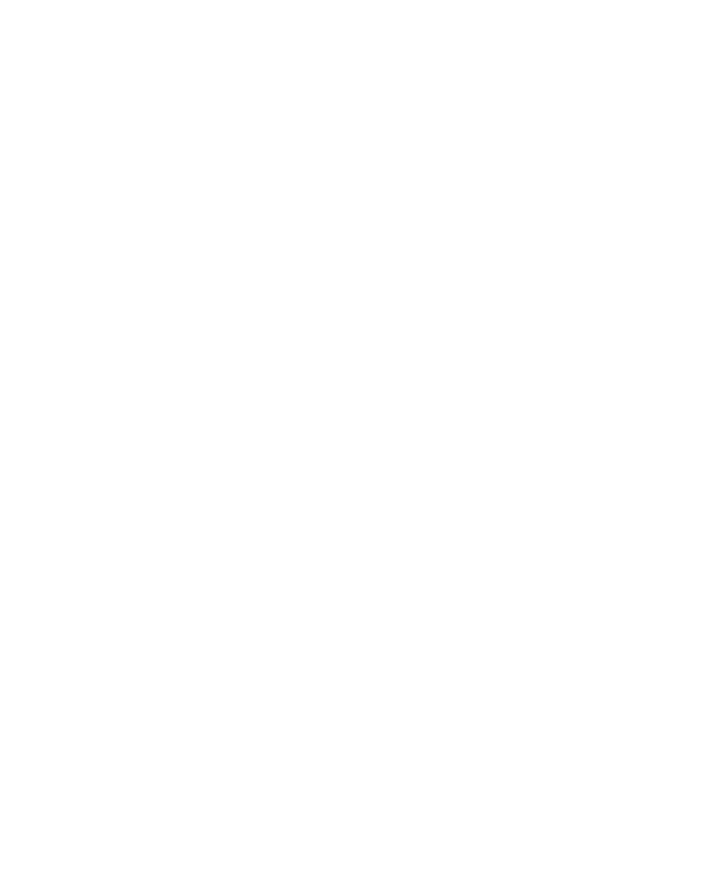
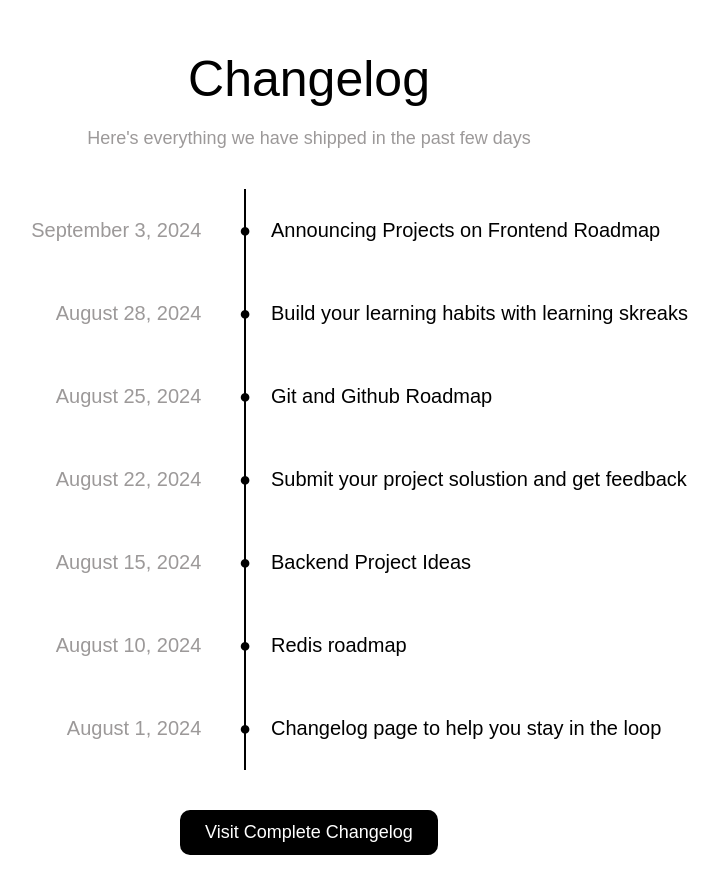
Before and after one commit to 0mar77/changelog-component, a plain HTML site: page index.html in a window 1280 px wide. Shown: the whole page, without its empty margins (331-1049 px from the left). Before the commit the page ends 800 px from the top, so only its background shows below. Drawn offline with Linux system fonts and the light colour scheme.

Commit message:
Completed project

```diff
--- a/index.html
+++ b/index.html
@@ -3,9 +3,58 @@
 <head>
     <meta charset="UTF-8">
     <meta name="viewport" content="width=device-width, initial-scale=1.0">
+    <link rel="stylesheet" href="./styles.css">
     <title>Document</title>
 </head>
 <body>
+    <header>
+        <h1>Changelog</h1>
+        <div id="subtitle">Here's everything we have shipped in the past few days</div>
+    </header>
+    <main>
+        <div id="left-colomn" class="columns">
+            <div class="left row">September 3, 2024
+                <span>●
+                </span>
+            </div>
+            <div class="left row">August 28, 2024
+                <span>●
+                </span>
+            </div>
+            <div class="left row">August 25, 2024
+                <span>●
+                </span>
+            </div>
+            <div class="left row">August 22, 2024
+                <span>●
+                </span>
+            </div>
+            <div class="left row">August 15, 2024
+                <span>●
+                </span>
+            </div>
+            <div class="left row">August 10, 2024
+                <span>●
+                </span>
+            </div>
+            <div class="left row">August 1, 2024
+                <span>●
+                </span>
+            </div>
+        </div>
+
+        <div id="right-colomn" class="columns">
+            <div class="right row">Announcing Projects on Frontend Roadmap</div>
+            <div class="right row">Build your learning habits with learning skreaks</div>
+            <div class="right row">Git and Github Roadmap</div>
+            <div class="right row">Submit your project solustion and get feedback</div>
+            <div class="right row">Backend Project Ideas</div>
+            <div class="right row">Redis roadmap</div>
+            <div class="right row">Changelog page to help you stay in the loop</div>
+        </div>
+    </main>
+
+    <button>Visit Complete Changelog</button>
 
 </body>
 </html>
--- /dev/null
+++ b/styles.css
@@ -0,0 +1,64 @@
+* {
+    margin: 0px;
+    padding: 0px;
+    font-family:Arial, Helvetica, sans-serif;
+    text-align: center;
+}
+
+header {
+    padding: 30px;
+}
+
+h1 {
+    padding: 20px;
+    font-size: 50px;
+    font-weight: 300;
+}
+
+#subtitle {
+    color:rgb(156, 153, 153);
+    font-weight:400;
+    font-size: 18px;
+}
+
+main {
+    display: grid;
+    grid-template-columns: 45% 55%;
+    margin: 10px;
+}
+
+.row {
+    font-size: 20px;
+    padding-top:30px;
+    padding-bottom: 30px;
+}
+
+.left {
+    color:rgb(156, 153, 153);
+    text-align: right;
+    border-right: solid 2px;
+    border-color: black;
+    padding-right: 25px;
+}
+
+.right {
+    text-align: left;
+    margin-left: 25px;
+}
+
+span {
+    color: black;
+    position: relative;
+    left: 32px;
+}
+
+
+button {
+    font-size: 18px;
+    background-color: black;
+    color: white;
+    padding: 12px 25px;
+    border: none;
+    border-radius: 10px;
+    margin: 30px;
+}
```
